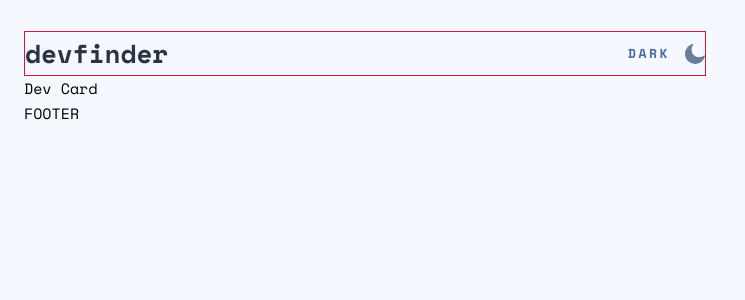
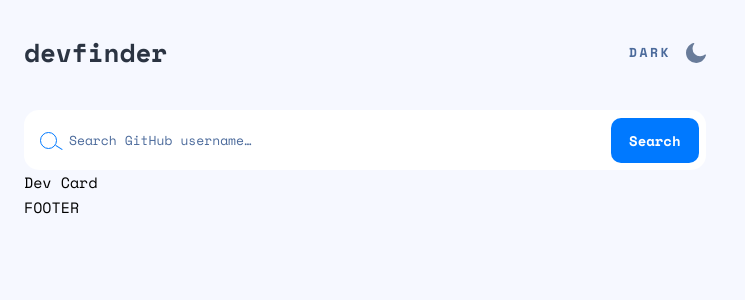
Before and after one commit to sgrazys/github-user-search-app, a React (Vite) app: page / in a window 1280 px wide. Shown: the top 300 px of the page, without its empty margins (0-745 px from the left). Built offline with nearby package versions, Linux system fonts and the light colour scheme.

Commit message:
add search bar

```diff
--- a/src/App.jsx
+++ b/src/App.jsx
@@ -1,11 +1,13 @@
 import './App.css';
 import HeaderTop from './components/HeaderTop';
+import Search from './components/Search';
 
 function App() {
 	return (
 		<div className='app'>
 			<header>
 				<HeaderTop />
+				<Search />
 			</header>
 			<main>Dev Card</main>
 			<footer>FOOTER</footer>
--- a/src/components/HeaderTop.css
+++ b/src/components/HeaderTop.css
@@ -3,7 +3,7 @@
 	display: flex;
 	justify-content: space-between;
 
-	border: solid 1px crimson;
+	margin-bottom: 3.6rem;
 }
 
 .logo {
@@ -21,16 +21,9 @@
 
 	transition: all 0.3s;
 }
-.mode-icon path {
-	transition: fill 0.3s ease;
-}
 
 .mode-box:hover {
 	color: var(--clr-dark);
-}
-
-.mode-box:hover > .mode-icon path {
-	fill: var(--clr-dark);
 }
 
 .theme-mode {
--- a/src/components/HeaderTop.jsx
+++ b/src/components/HeaderTop.jsx
@@ -1,6 +1,5 @@
 import './HeaderTop.css';
-// import sun from '../assets/icon-sun.svg';
-// import moon from '../assets/icon-moon.svg';
+import MoonIcon from './MoonIcon';
 
 function HeaderTop() {
 	return (
@@ -8,18 +7,7 @@
 			<div className='logo'>devfinder</div>
 			<div className='mode-box'>
 				<p className='theme-mode'>Dark</p>
-
-				<svg
-					className='mode-icon'
-					width='20'
-					height='20'
-					xmlns='http://www.w3.org/2000/svg'>
-					<path
-						d='M19.513 11.397a.701.701 0 00-.588.128 7.496 7.496 0 01-2.276 1.336 7.101 7.101 0 01-2.583.462 7.505 7.505 0 01-5.32-2.209 7.568 7.568 0 01-2.199-5.342c0-.873.154-1.72.41-2.49a6.904 6.904 0 011.227-2.21.657.657 0 00-.102-.924.701.701 0 00-.589-.128C5.32.61 3.427 1.92 2.072 3.666A10.158 10.158 0 000 9.83c0 2.8 1.125 5.342 2.967 7.19a10.025 10.025 0 007.16 2.98c2.353 0 4.527-.822 6.266-2.183a10.13 10.13 0 003.58-5.624.623.623 0 00-.46-.796z'
-						fill='#697C9A'
-						fillRule='nonzero'
-					/>
-				</svg>
+				<MoonIcon />
 			</div>
 		</div>
 	);
--- /dev/null
+++ b/src/components/MoonIcon.css
@@ -0,0 +1,7 @@
+.mode-icon path {
+	transition: fill 0.3s ease;
+}
+
+.mode-box:hover > .mode-icon path {
+	fill: var(--clr-dark);
+}
--- /dev/null
+++ b/src/components/MoonIcon.jsx
@@ -0,0 +1,19 @@
+import './MoonIcon.css';
+
+function MoonIcon() {
+	return (
+		<svg
+			className='mode-icon'
+			width='20'
+			height='20'
+			xmlns='http://www.w3.org/2000/svg'>
+			<path
+				d='M19.513 11.397a.701.701 0 00-.588.128 7.496 7.496 0 01-2.276 1.336 7.101 7.101 0 01-2.583.462 7.505 7.505 0 01-5.32-2.209 7.568 7.568 0 01-2.199-5.342c0-.873.154-1.72.41-2.49a6.904 6.904 0 011.227-2.21.657.657 0 00-.102-.924.701.701 0 00-.589-.128C5.32.61 3.427 1.92 2.072 3.666A10.158 10.158 0 000 9.83c0 2.8 1.125 5.342 2.967 7.19a10.025 10.025 0 007.16 2.98c2.353 0 4.527-.822 6.266-2.183a10.13 10.13 0 003.58-5.624.623.623 0 00-.46-.796z'
+				fill='#697C9A'
+				fillRule='nonzero'
+			/>
+		</svg>
+	);
+}
+
+export default MoonIcon;
--- /dev/null
+++ b/src/components/Search.css
@@ -0,0 +1,52 @@
+.search-bar {
+	width: 100%;
+	display: flex;
+	align-items: center;
+	position: relative;
+}
+
+.magnifier {
+	width: 17px;
+	height: 17px;
+	position: absolute;
+	margin-left: 16px;
+}
+
+.circle {
+	width: 100%;
+	height: 100%;
+	border-radius: 50%;
+	border: solid 1px var(--clr-primary);
+}
+
+.line {
+	width: 8px;
+	border-top: solid 1px var(--clr-primary);
+	position: absolute;
+	top: 87%;
+	left: 87%;
+	rotate: 33deg;
+}
+
+.search-input {
+	width: 100%;
+	height: 6rem;
+	border: none;
+	border-radius: 1.5rem;
+	padding-left: 45px;
+}
+
+.btn {
+	font-family: inherit;
+	font-size: 1.4rem;
+	font-weight: 700;
+	color: var(--clr-white);
+	background-color: var(--clr-primary);
+	border: none;
+	border-radius: 1rem;
+	padding: 12px 18.5px;
+	cursor: pointer;
+
+	position: absolute;
+	right: 7px;
+}
--- /dev/null
+++ b/src/components/Search.jsx
@@ -0,0 +1,20 @@
+import './Search.css';
+
+function Search() {
+	return (
+		<form className='search-bar'>
+			<div className='magnifier'>
+				<div className='circle'></div>
+				<div className='line'></div>
+			</div>
+			<input
+				className='search-input'
+				type='text'
+				placeholder='Search GitHub username…'
+			/>
+			<button className='btn'>Search</button>
+		</form>
+	);
+}
+
+export default Search;
--- a/src/index.css
+++ b/src/index.css
@@ -62,3 +62,10 @@
 	font-size: 1.3rem;
 	line-height: 1.5384;
 }
+
+input::placeholder {
+	font-family: 'Space Mono', monospace;
+	color: var(--clr-blue-gray);
+	font-size: 1.3rem;
+	font-weight: 400;
+}
```
